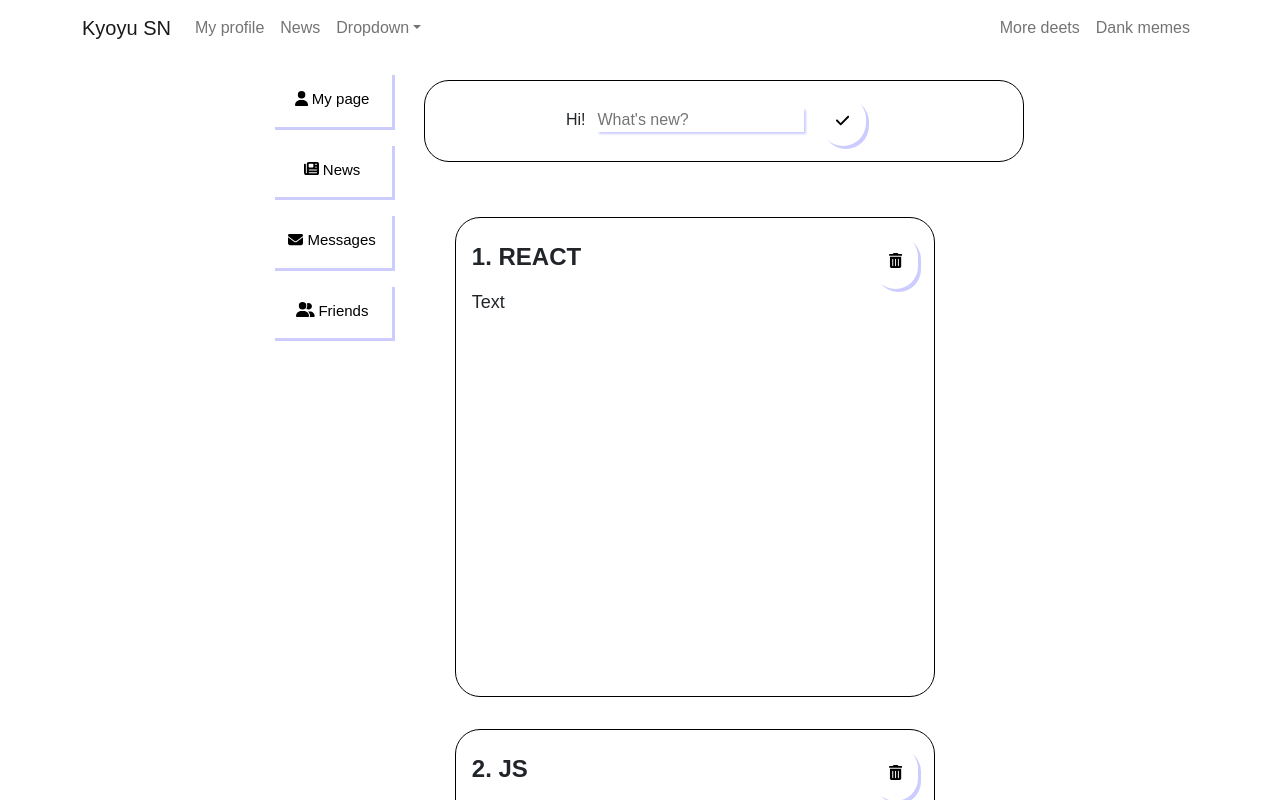
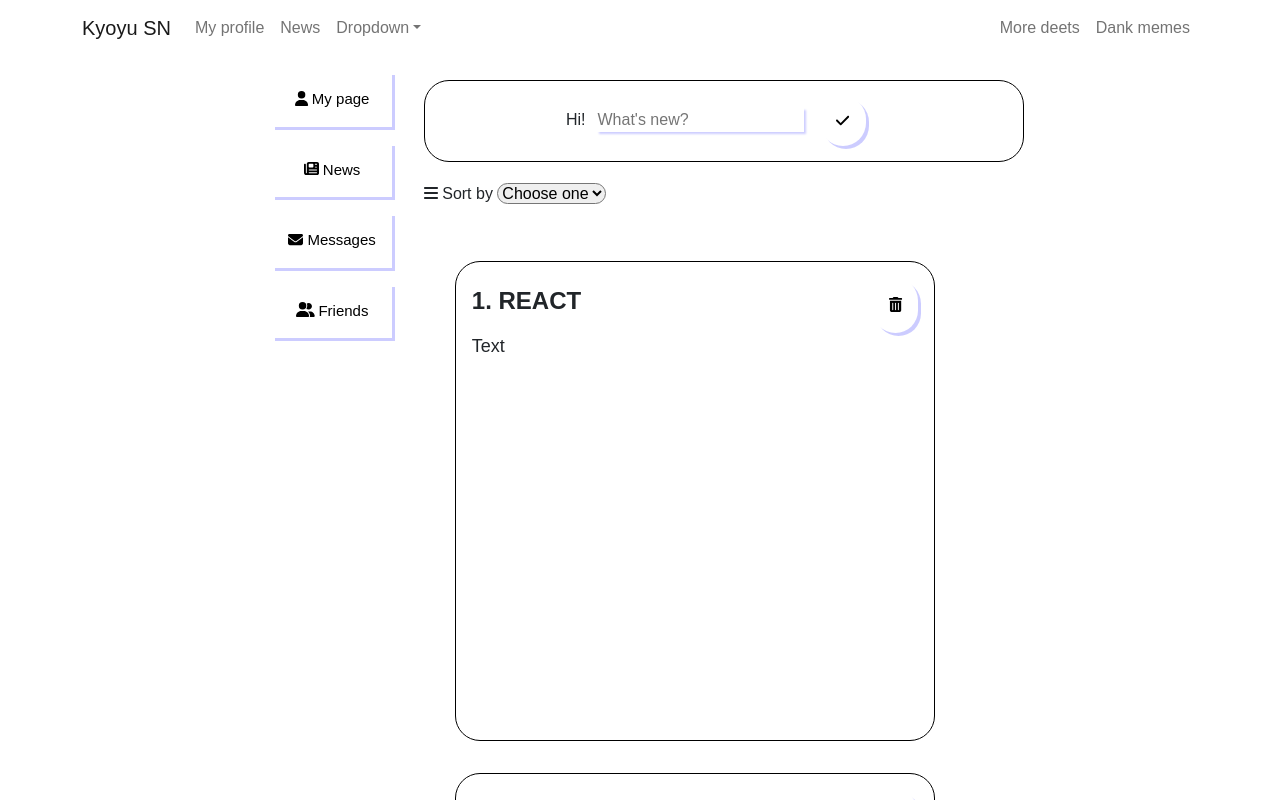
Before and after one commit to MercuryPower/react-typescript-social-network-project, a React (Create React App) app: page /home in a window 1280 px wide. Shown: the top 800 px of the page. Built offline with nearby package versions, Linux system fonts and the light colour scheme.

Commit message:
add sort by title and description, new UI component

```diff
--- a/src/App.tsx
+++ b/src/App.tsx
@@ -8,10 +8,7 @@ import Post, {PostProps} from "./components/Post";
 import "./App.scss";
 import CreateANewPost, {CreateANewPostProps} from "./components/CreateANewPost";
 import PostList from "./components/PostList";
-import Input from "./UI/Input/Input";
-import Button from "./UI/Button/Button";
-import {FontAwesomeIcon} from "@fortawesome/react-fontawesome";
-import {faCheck} from "@fortawesome/free-solid-svg-icons";
+import Select from "./UI/Select/Select";
 
 const AppWrapper = styled.div`
   width: 100%;
@@ -25,11 +22,17 @@ function App() {
         {id:3, title:'TYPESCRIPT', body:'TEXT3', remove:() => {}},
     ]);
 
+    const [selectedSort, setSelectedSort] = useState('')
     const createPost = (newPost: any)  => { // пофиксить any type
         setPosts([...posts, newPost])
     }
     const removePost = (post: PostProps) => {
         setPosts(posts.filter((p) => p.id !== post?.id))
+    }
+
+    const sortPosts = (sort:string) => {
+        setSelectedSort(sort)
+        setPosts([...posts].sort((a, b) => (a as any)[sort].localeCompare((b as any)[sort])))
     }
 
     return (
@@ -45,7 +48,12 @@ function App() {
               <div>
                   <br/>
                     <CreateANewPost  create={createPost} />
+                    <Select value={selectedSort} onChange={sortPosts} defaultValue='Choose one'  options={[
+                        {value:'title', title: 'name'},
+                        {value:'body', title: 'description'},
+                    ]}/>
                   <br/>
+                  <div>
                       {posts.length !== 0
                           ?
                           <PostList remove={removePost} posts={posts}/>
@@ -54,8 +62,7 @@ function App() {
                               <h2>There are no posts :(</h2>
                           </Flex>
                       }
-
-
+                  </div>
               </div>
           </Flex>
       </AppWrapper>
--- /dev/null
+++ b/src/UI/Select/Select.tsx
@@ -0,0 +1,40 @@
+import React from 'react';
+import styled from "styled-components";
+import {faBars} from "@fortawesome/free-solid-svg-icons";
+import {FontAwesomeIcon} from "@fortawesome/react-fontawesome";
+
+
+const StyledSelect = styled.select`
+    border-radius: 25px;
+`
+
+export type SelectProps = {
+    value:string;
+    options: Option[];
+    defaultValue?:string;
+    onChange: (value: string) => void;
+}
+type Option = {
+    title?:string;
+    value?:string
+}
+const Select = ({options, defaultValue, value, onChange}:SelectProps) => {
+    return (
+        <div style={{marginTop:'20px'}}>
+            <FontAwesomeIcon icon={faBars} /> Sort by {''}
+            <StyledSelect
+                value={value}
+                onChange={event => onChange(event.target.value)}
+            >
+                <option disabled value=''>{defaultValue}</option>
+                {options.map(option=>
+                    <option key={option.value} value={option.value}>
+                        {option.title}
+                    </option>
+                )}
+            </StyledSelect>
+        </div>
+    );
+};
+
+export default Select;
--- a/src/components/Post.tsx
+++ b/src/components/Post.tsx
@@ -5,7 +5,6 @@ import Button from "../UI/Button/Button";
 import styled from "styled-components";
 import {FontAwesomeIcon} from "@fortawesome/react-fontawesome";
 import {faTrashCan} from "@fortawesome/free-solid-svg-icons";
-import ModalWindow from "../UI/Modal/ModalWindow";
 
 const StyledPost = styled.div`
     padding:1rem;
@@ -14,6 +13,7 @@ const StyledPost = styled.div`
     border-radius: 25px;
     height: 30em;
     max-width: 30rem;
+    justify-content: center;
     flex-wrap: nowrap;
     overflow-wrap: break-word;
 `
```
Lines whose indentation alone changed are shown as unchanged.
